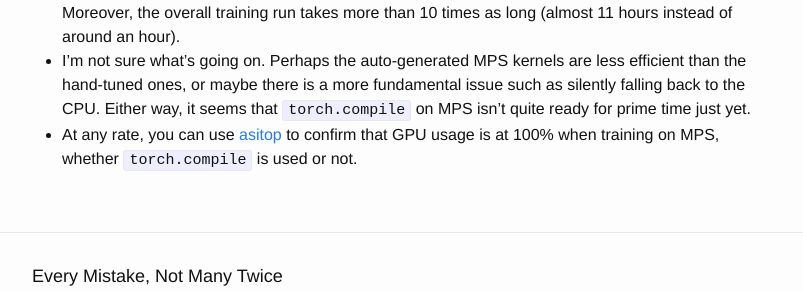
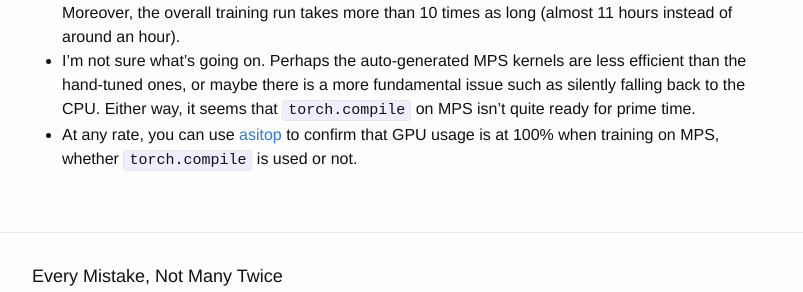
Before and after one commit to vglazer/vglazer.github.io, a Jekyll site: the page built from _posts/2025-09-16-state-of-training-on-metal.md, in a window 1280 px wide and 900 px high, scrolled down 2951 px. Shown: the part 490-782 px from the top of the window, without its empty margins (238-1041 px from the left). Built offline with Jekyll 4.4.1, drawn with Linux system fonts in a browser that asks for light colours; nearby versions of some CDN libraries.

Commit message:
Minor rewording

```diff
--- a/_posts/2025-09-16-state-of-training-on-metal.md
+++ b/_posts/2025-09-16-state-of-training-on-metal.md
@@ -119,5 +119,5 @@ iter 50: loss 2.5237, time 2003.05ms, mfu 0.19%
 
 - Based on iterations 10-50, MPS training without `torch.compile` is almost an order of magnitude faster than CPU training (221ms vs 1986ms). This suggests that PyTorch support for MPS is quite mature.
 - Something funny happens when you turn on `torch.compile`, though. First off, the individual iterations get about 1.4 times slower compared to MPS with no compilation (306ms vs 221ms). Moreover, the overall training run takes more than 10 times as long (almost 11 hours instead of around an hour).
-- I'm not sure what's going on. Perhaps the auto-generated MPS kernels are less efficient than the hand-tuned ones, or maybe there is a more fundamental issue such as silently falling back to the CPU. Either way, it seems that `torch.compile` on MPS isn't quite ready for prime time just yet.
+- I'm not sure what's going on. Perhaps the auto-generated MPS kernels are less efficient than the hand-tuned ones, or maybe there is a more fundamental issue such as silently falling back to the CPU. Either way, it seems that `torch.compile` on MPS isn't quite ready for prime time.
 - At any rate, you can use [asitop](https://github.com/tlkh/asitop) to confirm that GPU usage is at 100% when training on MPS, whether `torch.compile` is used or not.
```
